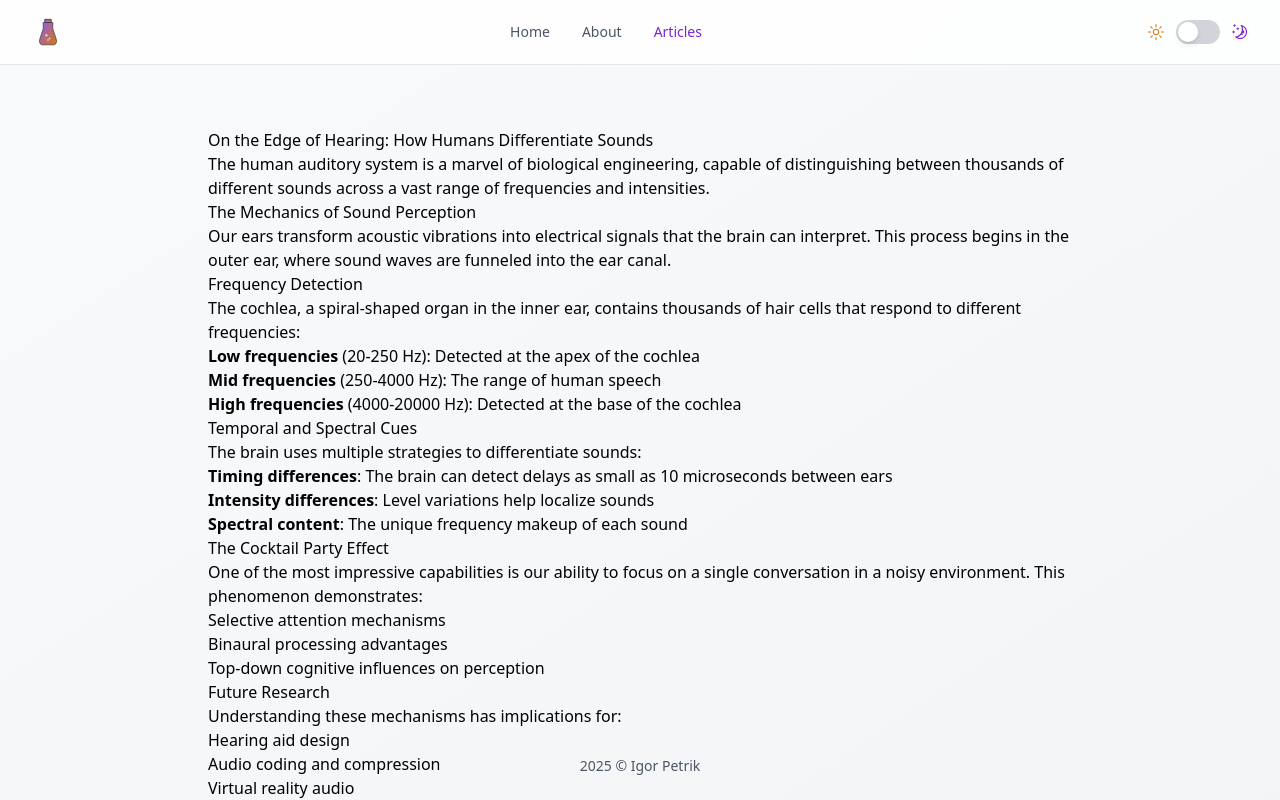
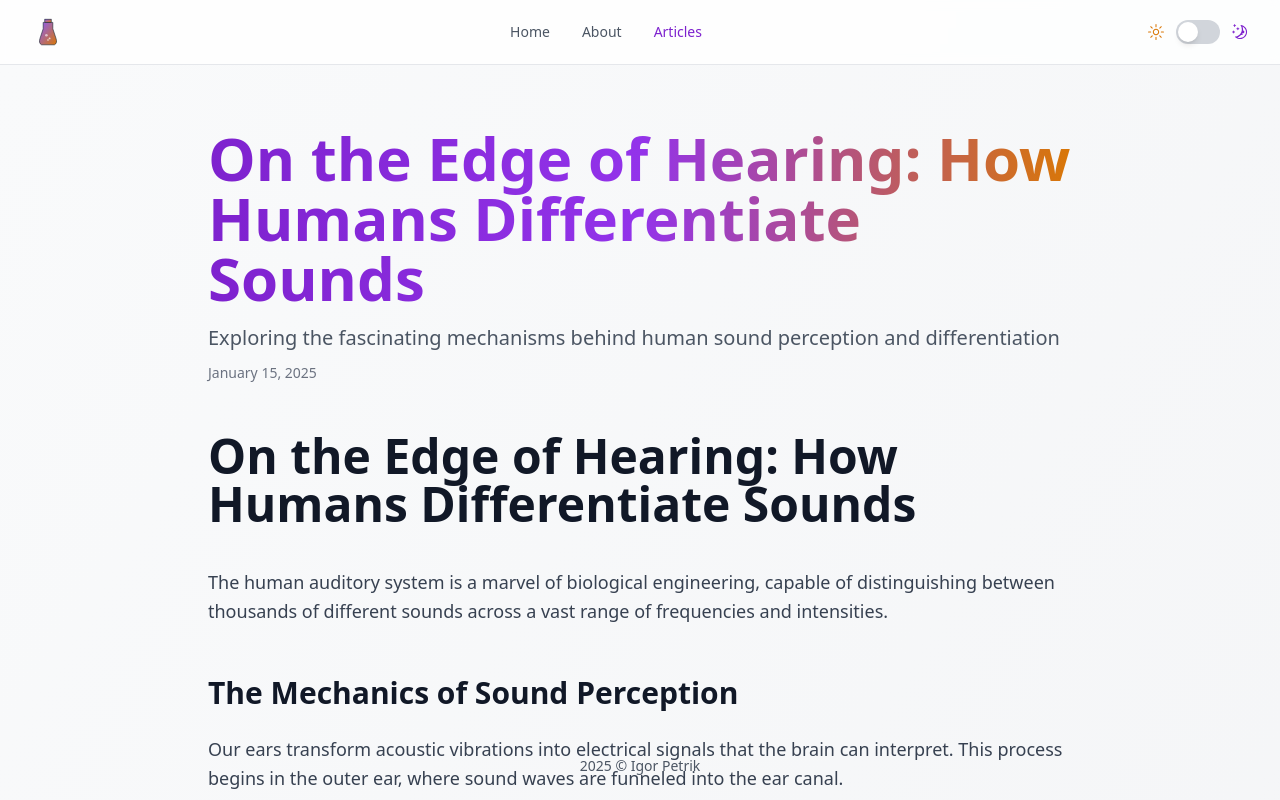
Before and after one commit to dr-igor/dr-igor.github.io, a React (Vite) app: page /articles/edge-of-hearing in a window 1280 px wide. Shown: the top 800 px of the page. Built offline with nearby package versions, Linux system fonts and the light colour scheme; a web font is replaced by a local one.

Commit message:
Fix article formatting by passing frontmatter to MDX layout and add typography plugin
Co-authored-by: dr-igor <71575518+dr-igor@users.noreply.github.com>

```diff
--- a/package.json
+++ b/package.json
@@ -14,6 +14,7 @@
     "@mdx-js/rollup": "^3.1.1",
     "@radix-ui/react-icons": "^1.3.2",
     "@radix-ui/react-switch": "^1.2.6",
+    "@tailwindcss/typography": "^0.5.19",
     "@types/mdx": "^2.0.13",
     "framer-motion": "^12.23.24",
     "lenis": "^1.3.11",
--- a/src/ArticleView.tsx
+++ b/src/ArticleView.tsx
@@ -1,18 +1,27 @@
 import { lazy, Suspense } from 'react'
 import { useParams, Navigate } from 'react-router-dom'
-import { MDXProvider } from '@mdx-js/react'
 import MDXLayout from './MDXLayout'
 
-const components = {
-  wrapper: MDXLayout,
-}
+// Import frontmatter directly
+import { frontmatter as edgeOfHearingFrontmatter } from './content/articles/edge-of-hearing.mdx'
+import { frontmatter as soundsInSpaceFrontmatter } from './content/articles/sounds-in-space.mdx'
 
-const articles: Record<string, { Component: ReturnType<typeof lazy> }> = {
+const articles: Record<string, {
+  Component: ReturnType<typeof lazy>
+  frontmatter: {
+    title: string
+    description: string
+    date: string
+    slug: string
+  }
+}> = {
   'edge-of-hearing': {
-    Component: lazy(() => import('./content/articles/edge-of-hearing.mdx'))
+    Component: lazy(() => import('./content/articles/edge-of-hearing.mdx')),
+    frontmatter: edgeOfHearingFrontmatter
   },
   'sounds-in-space': {
-    Component: lazy(() => import('./content/articles/sounds-in-space.mdx'))
+    Component: lazy(() => import('./content/articles/sounds-in-space.mdx')),
+    frontmatter: soundsInSpaceFrontmatter
   }
 }
 
@@ -23,10 +32,10 @@ function ArticleView() {
     return <Navigate to="/articles" replace />
   }
 
-  const { Component } = articles[slug]
+  const { Component, frontmatter } = articles[slug]
 
   return (
-    <MDXProvider components={components}>
+    <MDXLayout frontmatter={frontmatter}>
       <Suspense fallback={
         <div className="min-h-screen flex items-center justify-center">
           <div className="text-gray-600 dark:text-gray-400">Loading...</div>
@@ -34,7 +43,7 @@ function ArticleView() {
       }>
         <Component />
       </Suspense>
-    </MDXProvider>
+    </MDXLayout>
   )
 }
 
--- a/tailwind.config.js
+++ b/tailwind.config.js
@@ -2,11 +2,13 @@
 export default {
   content: [
     "./index.html",
-    "./src/**/*.{js,ts,jsx,tsx}",
+    "./src/**/*.{js,ts,jsx,tsx,mdx}",
   ],
   darkMode: 'class',
   theme: {
     extend: {},
   },
-  plugins: [],
+  plugins: [
+    require('@tailwindcss/typography'),
+  ],
 }
```
Also changed, not shown: 1 other file (tests, documents, lock files or other folders).
